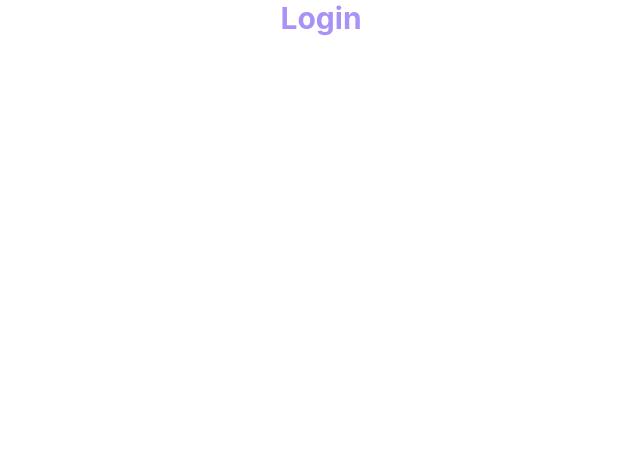
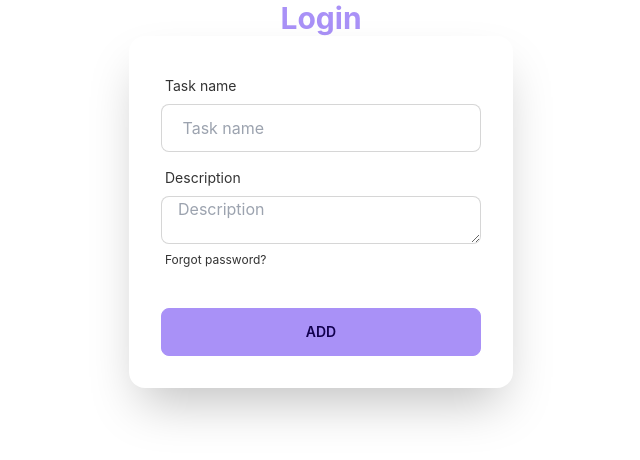
Before and after one commit to asaduzzaman599/simple-to-do-app-client-side, a React (Create React App) app: page / in a window 1280 px wide. Shown: the top 460 px of the page, without its empty margins (319-959 px from the left). Built offline with nearby package versions, Linux system fonts and the light colour scheme.

Commit message:
add task added

```diff
--- a/package.json
+++ b/package.json
@@ -6,9 +6,11 @@
     "@testing-library/jest-dom": "^5.16.4",
     "@testing-library/react": "^13.2.0",
     "@testing-library/user-event": "^13.5.0",
+    "axios": "^0.27.2",
     "daisyui": "^2.15.0",
     "react": "^18.1.0",
     "react-dom": "^18.1.0",
+    "react-hook-form": "^7.31.1",
     "react-query": "^3.39.0",
     "react-router-dom": "^6.3.0",
     "react-scripts": "5.0.1",
--- /dev/null
+++ b/src/Api/api.js
@@ -0,0 +1,7 @@
+import axios from "axios";
+
+const axiosInstance = axios.create({
+    baseURL: "http://localhost:5000",
+});
+
+export default axiosInstance;
--- a/src/Pages/Auth/Login.js
+++ b/src/Pages/Auth/Login.js
@@ -1,10 +1,42 @@
 import React from 'react';
+import { useForm } from 'react-hook-form';
 import CommonTitle from '../../Component/CommonTitle';
 
 const Login = () => {
+
+    const { register, formState: { errors }, handleSubmit } = useForm();
     return (
         <div>
             <CommonTitle>Login</CommonTitle>
+            <div className=" min-h-screen pb-10">
+
+
+                <div className="card  w-full max-w-sm shadow-2xl bg-base-10 mx-auto">
+                    <form action="">
+                        <div className="card-body">
+                            <div className="form-control">
+                                <label className="label">
+                                    <span className="label-text">Task name</span>
+                                </label>
+                                <input type="text" placeholder=" Task name " className="input input-bordered"  {...register("Task", { required: true })} />
+                                <p>{errors.Task?.type === 'required' && "Task name is required"}</p>
+                            </div>
+                            <div className="form-control">
+                                <label className="label">
+                                    <span className="label-text">Description</span>
+                                </label>
+                                <textarea type="text" placeholder="Description" className="input input-bordered" />
+                                <label className="label">
+                                    <a href="#" className="label-text-alt link link-hover">Forgot password?</a>
+                                </label>
+                            </div>
+                            <div className="form-control mt-6">
+                                <button className="btn btn-primary">Add</button>
+                            </div>
+                        </div>
+                    </form>
+                </div>
+            </div>
         </div>
     );
 };
--- a/src/Pages/Shared/Header.js
+++ b/src/Pages/Shared/Header.js
@@ -1,9 +1,39 @@
 import React from 'react';
 
-const Header = () => {
+const Header = ({ children }) => {
+    const menuItem =
+        <li><button className='btn btn-ghost'>Logout</button></li>
     return (
-        <div>
-            <h3>header</h3>
+        <div className="drawer">
+            <input id="my-drawer-3" type="checkbox" className="drawer-toggle" />
+            <div className="drawer-content flex flex-col">
+                {/* <!-- Navbar --> */}
+                <div className="w-full navbar bg-base-300">
+                    <div className="flex-none lg:hidden">
+                        <label for="my-drawer-3" className="btn btn-square btn-ghost">
+                            <svg xmlns="http://www.w3.org/2000/svg" fill="none" viewBox="0 0 24 24" className="inline-block w-6 h-6 stroke-current"><path stroke-linecap="round" stroke-linejoin="round" stroke-width="2" d="M4 6h16M4 12h16M4 18h16"></path></svg>
+                        </label>
+                    </div>
+                    <div className="flex-1 px-2 mx-2">ToDo App</div>
+                    <div className="flex-none hidden lg:block">
+                        <ul className="menu menu-horizontal">
+                            {/* <!-- Navbar menu content here --> */}
+                            {menuItem}
+                        </ul>
+                    </div>
+                </div>
+                {/*  <!-- Page content here --> */}
+                {children}
+            </div>
+            <div className="drawer-side">
+                <label for="my-drawer-3" className="drawer-overlay"></label>
+                <ul className="menu p-4 overflow-y-auto w-80 bg-base-100">
+                    {/* <!-- Sidebar content here --> */}
+                    {menuItem}
+
+                </ul>
+
+            </div>
         </div>
     );
 };
--- /dev/null
+++ b/src/Pages/Shared/Loading.js
@@ -0,0 +1,11 @@
+import React from 'react';
+
+const Loading = () => {
+    return (
+        <div>
+            <h3>loading...</h3>
+        </div>
+    );
+};
+
+export default Loading;
--- a/src/Pages/Task/AddTask.js
+++ b/src/Pages/Task/AddTask.js
@@ -0,0 +1,40 @@
+import React from 'react';
+import { useForm } from 'react-hook-form';
+import CommonSubTitle from '../../Component/CommonSubTitle';
+
+const AddTask = ({ }) => {
+    const { register, formState: { errors }, handleSubmit } = useForm();
+    const onSubmit = data => console.log(data);
+    return (
+        <div className=" min-h-screen pb-10">
+
+            <div className="card  w-full max-w-sm shadow-2xl bg-base-10 mx-auto">
+                <form onSubmit={handleSubmit(onSubmit)}>
+                    <div className="card-body">
+                        <CommonSubTitle>Add Task</CommonSubTitle>
+                        <div className="form-control">
+                            <label className="label">
+                                <span className="label-text">Task name</span>
+                            </label>
+                            <input type="text" placeholder=" Task name " className="input input-bordered"  {...register("task", { required: true })} />
+                            <p><small className='text-red-500'>{errors.task?.type === 'required' && "Task name is required"}</small></p>
+                        </div>
+                        <div className="form-control">
+                            <label className="label">
+                                <span className="label-text">Description</span>
+                            </label>
+                            <textarea type="text" placeholder="Description" className="input input-bordered h-20" {...register("description", { required: true })} />
+                            <p><small className='text-red-500'>{errors.description?.type === 'required' && "Description name is required"}</small></p>
+
+                        </div>
+                        <div className="form-control mt-6">
+                            <button className="btn btn-primary">Add</button>
+                        </div>
+                    </div>
+                </form>
+            </div>
+        </div>
+    );
+};
+
+export default AddTask;
--- a/src/Pages/Task/Tasks.js
+++ b/src/Pages/Task/Tasks.js
@@ -1,6 +1,8 @@
 import React from 'react';
 import { useQuery } from 'react-query';
 import CommonTitle from '../../Component/CommonTitle';
+import Header from '../Shared/Header';
+import AddTask from './AddTask';
 
 const Tasks = () => {
     const { isLoading, error, data } = useQuery('task', () =>
@@ -10,7 +12,12 @@ const Tasks = () => {
     )
     return (
         <div>
-            <CommonTitle>Task</CommonTitle>
+            <Header>
+                <>
+                    <CommonTitle>Task</CommonTitle>
+                    <AddTask></AddTask></>
+            </Header>
+
         </div>
     );
 };
```
Also changed, not shown: 1 other file (tests, documents, lock files or other folders).
